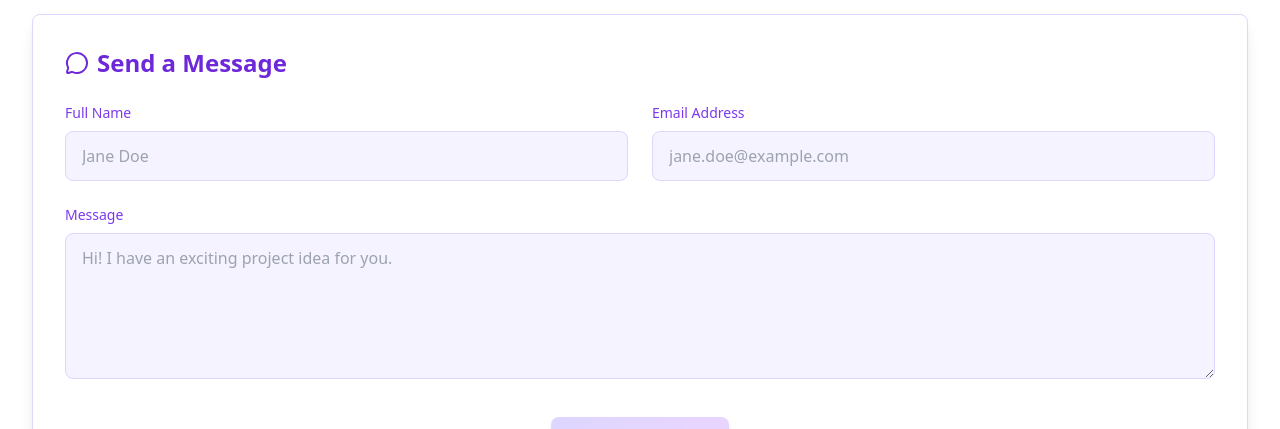
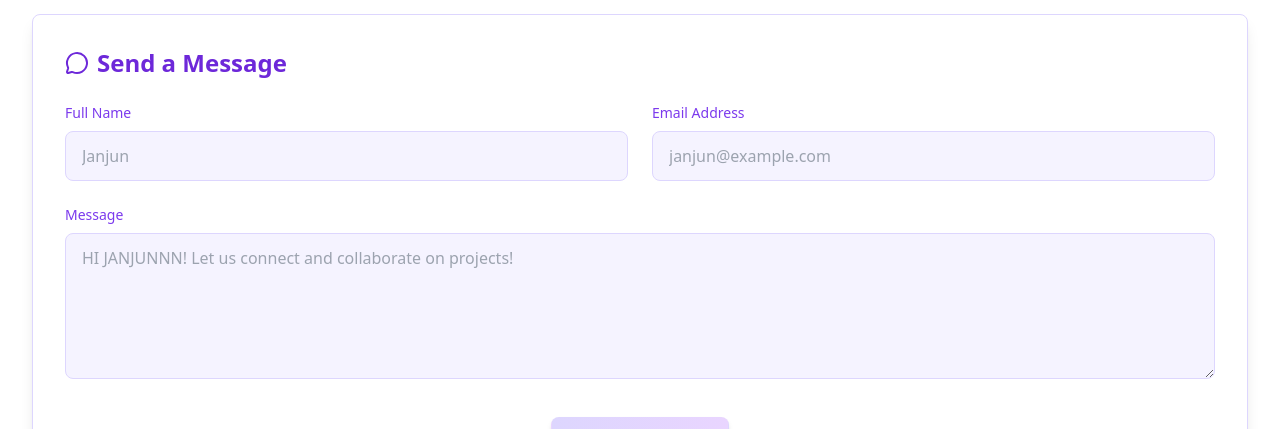
Before and after one commit to jannahkrn/portofolio-ku, a React (Vite) app: page / in a window 1280 px wide. Shown: the part 9520-9949 px from the top of the page. Built offline with nearby package versions, Linux system fonts and the light colour scheme.

Commit message:
change everything

```diff
--- a/src/components/ContactSection.jsx
+++ b/src/components/ContactSection.jsx
@@ -167,7 +167,7 @@ const ContactSection = () => {
                     name="name"
                     value={formData.name}
                     onChange={handleInputChange}
-                    placeholder="Jane Doe"
+                    placeholder="Janjun"
                     className="w-full px-4 py-3 bg-violet-50 border border-violet-200 rounded-lg focus:border-blue-400 focus:outline-none transition-colors text-violet-700"
                     required
                   />
@@ -182,7 +182,7 @@ const ContactSection = () => {
                     name="email"
                     value={formData.email}
                     onChange={handleInputChange}
-                    placeholder="jane.doe@example.com"
+                    placeholder="janjun@example.com"
                     className="w-full px-4 py-3 bg-violet-50 border border-violet-200 rounded-lg focus:border-blue-400 focus:outline-none transition-colors text-violet-700"
                     required
                   />
@@ -196,7 +196,7 @@ const ContactSection = () => {
                     name="message"
                     value={formData.message}
                     onChange={handleInputChange}
-                    placeholder="Hi! I have an exciting project idea for you."
+                    placeholder="HI JANJUNNN! Let us connect and collaborate on projects!"
                     className="w-full px-4 py-3 bg-violet-50 border border-violet-200 rounded-lg focus:border-blue-400 focus:outline-none transition-colors text-violet-700"
                     rows={5}
                     required
```
